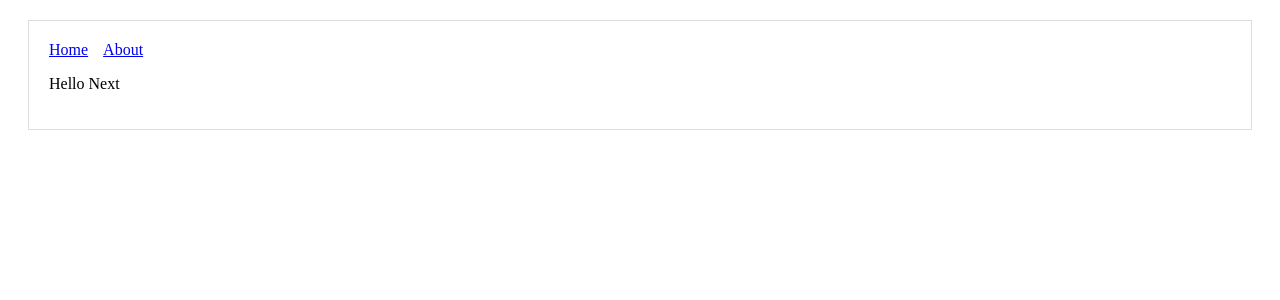
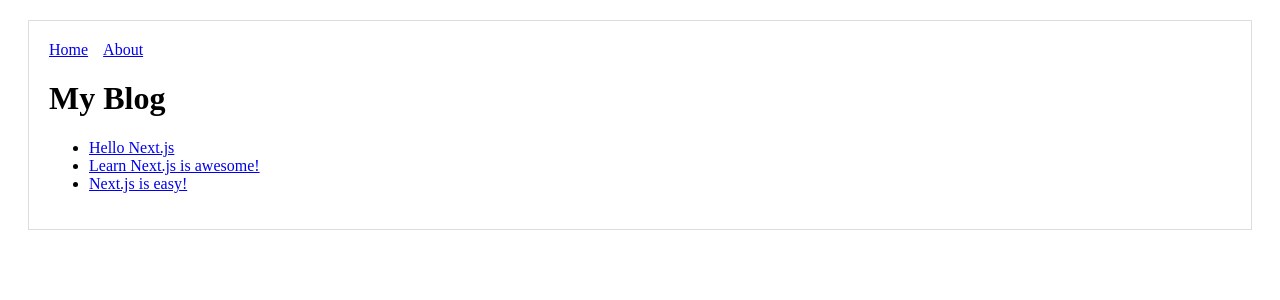
Before and after one commit to cuongnd9/next, a Next.js app: page / in a window 1280 px wide. Shown: the top 300 px of the page. Built offline with nearby package versions, Linux system fonts and the light colour scheme.

Commit message:
Create Dynamic Pages

```diff
--- a/pages/index.js
+++ b/pages/index.js
@@ -1,5 +1,23 @@
+import Link from 'next/link';
 import withLayout from '../components/Layout';
 
-const Page = () => <p>Hello Next</p>;
+const PostLink = props => (
+  <li>
+    <Link href={`/post?title=${props.title}`}>
+      <a>{props.title}</a>
+    </Link>
+  </li>
+);
+
+const Page = () => (
+  <div>
+    <h1>My Blog</h1>
+    <ul>
+      <PostLink title="Hello Next.js" />
+      <PostLink title="Learn Next.js is awesome!" />
+      <PostLink title="Next.js is easy!" />
+    </ul>
+  </div>
+);
 
 export default withLayout(Page);
```
Also changed, not shown: pages/post.js (added, +11 -0 lines).
